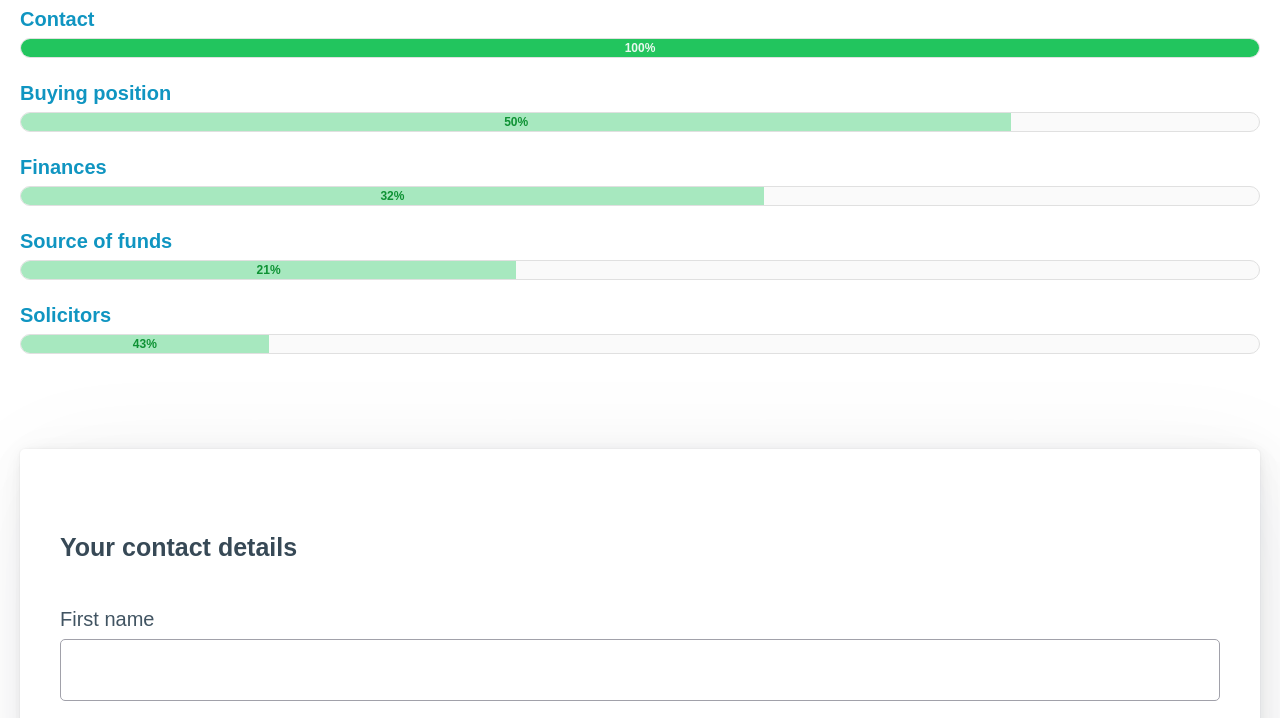
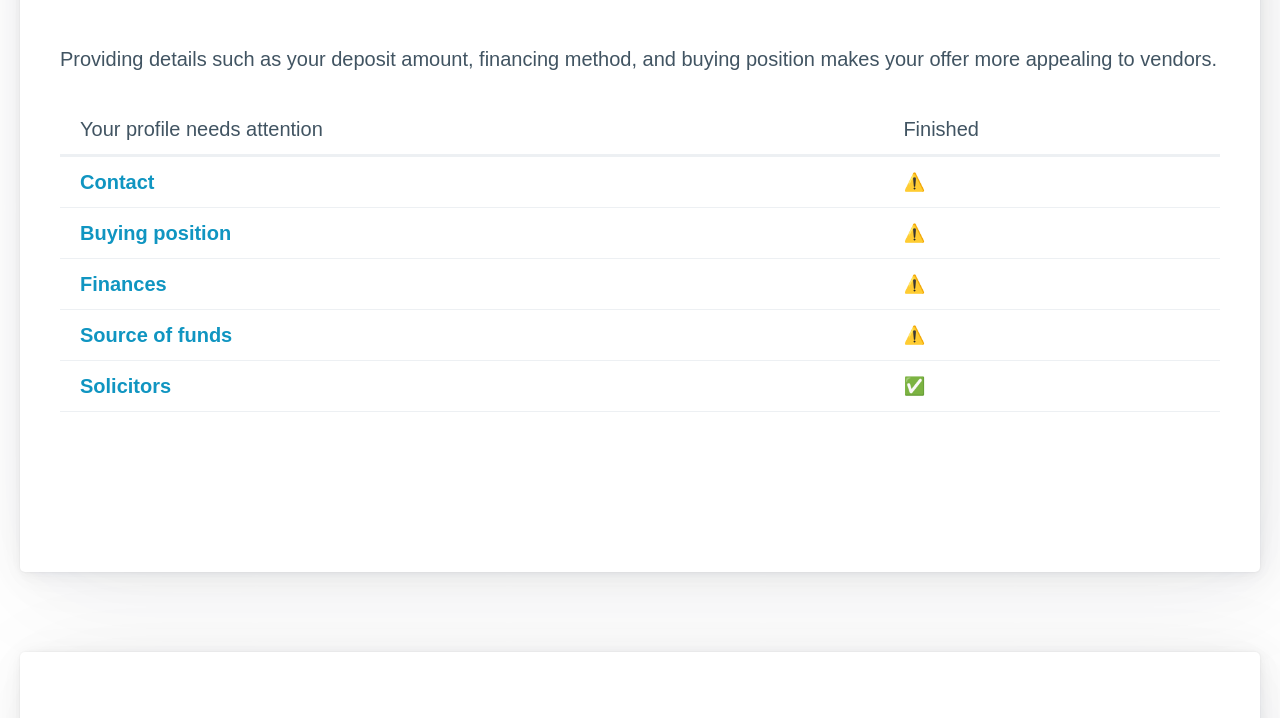
Before and after one commit to PhilipChestertons/the-portal, a plain HTML site: page index.html in a window 1280 px wide. Shown: the part 301-1019 px from the top of the page. Drawn offline with nearby package versions, Linux system fonts and the light colour scheme; a small style sheet from the web is missing.

Commit message:
Updated Progress

```diff
--- a/index.html
+++ b/index.html
@@ -265,53 +265,79 @@
       ,
       x-effect="useSpringide = MIP === 'No'">
 
+      <article>
+
       <h2>Build a good purchaser profile</h2>
       <p>Providing details such as your deposit amount, financing method, and buying position makes your offer more appealing to vendors.</p>
 
-      <section>
-        <p><strong>Your profile needs attention</strong></p>
+      <section id="progress">
+        <table>
+          <thead>
+            <th scope="col">Your profile needs attention</th>
+            <th scope="col">Finished</th>
 
-        <div class="multi-progress">
+          </thead>
+          <tbody>
+            <tr>
+              <th scope="row">
+                <a href="#purchaser-1" style="text-decoration: none; ">
+                  <strong>Contact</strong>
+                </a>
+              </th>
+              <td>
+                ⚠️
+              </td>
+            </tr>
 
-          <div>
-            <a href="#purchaser-1" style="text-decoration: none; "><strong>Contact</strong></a>
-            <div class="progress-bar">
-              <div class="progress-segment full" style="width: 100%; background-color: #22C55E;">100%</div>
-            </div>
-          </div>
+            <tr>
+              <th scope="row"><a href="#BuyingPosition" style="text-decoration: none;">
+                <strong>Buying position</strong>
+              </a>
+            </th>
+              <td>
+                ⚠️
+              </td>
+            </tr>
 
-          <div>
-            <a href="#BuyingPosition" style="text-decoration: none;"><strong>Buying position</strong></a>
-            <div class="progress-bar">
-              <div class="progress-segment" style="width: 80%; background-color: #A7E8BF">50%</div>
-            </div>
-          </div>
+            <tr>
+              <th scope="row">
+                <a href="#FinancedHow" style="text-decoration: none;">
+                  <strong>Finances</strong>
+                </a>
+              </th>
+              <td>
+                ⚠️
+              </td>
+            </tr>
 
-          <div>
-            <a href="#FinancedHow" style="text-decoration: none;"><strong>Finances</strong></a>
-            <div class="progress-bar">
-              <div class="progress-segment" style="width: 60%; background-color: #A7E8BF">32%</div>
-            </div>
-          </div>
+            <tr>
+              <th scope="row">
+                <a href="#source-of-funds" style="text-decoration: none;">
+                  <strong> Source of funds</strong>
+                </a>
+              </th>
+              <td>
+                ⚠️
+              </td>
+            </tr>
 
-          <div>
-            <a href="#source-of-funds" style="text-decoration: none;"><strong>Source of funds</strong></a>
-            <div class="progress-bar">
-              <div class="progress-segment" style="width: 40%; background-color: #A7E8BF">21%</div>
-            </div>
-          </div>
+            <tr>
+              <th scope="row">
+                <a href="#solicitor_info" style="text-decoration: none;">
+                   <strong>Solicitors</strong>
+                </a>
+              </th>
+              <td>
+                ✅
+              </td>
+            </tr>
 
-          <div>
-            <a href="#solicitor_info" style="text-decoration: none;"><strong>Solicitors</strong></a>
-            <div class="progress-bar">
-              <div class="progress-segment" style="width: 20%; background-color: #A7E8BF">43%</div>
-            </div>
-          </div>
 
-        </div>
+          </tbody>
+        </table>
       </section>
 
-
+    </article>
 
 
       <form @submit.prevent="validateForm">
```
